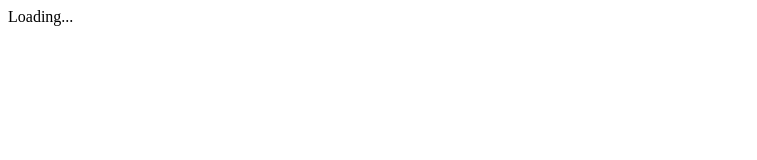
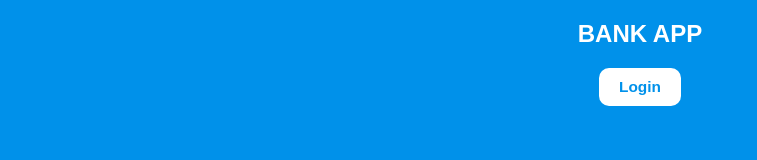
Before and after one commit to carolinabranquinho/bank-app, a plain HTML site: page index.html in a window 1280 px wide. Shown: the whole page, without its empty margins (0-757 px from the left). Drawn offline with Linux system fonts and the light colour scheme.

Commit message:
first challenge

```diff
--- /dev/null
+++ b/app.js
@@ -0,0 +1,50 @@
+const routes = {
+    '/login': { templateId: 'login' },
+    '/dashboard': { templateId: 'dashboard' },
+};
+
+
+
+function updateRoute() {
+    const path = window.location.pathname;
+    const route = routes[path];
+
+
+    if (!route) {
+        return navigate('/login');
+    }
+    const template = document.getElementById(route.templateId);
+    const view = template.content.cloneNode(true);
+    const app = document.getElementById('app');
+    app.innerHTML = '';
+    app.appendChild(view);
+    changeTitle();
+}
+
+updateRoute(login);
+
+function navigate(path) {
+    const location = path.startsWith('/') ? window.location.origin + path : path;
+    window.history.pushState({}, path, location);
+    updateRoute();
+}
+
+function onLinkClick(event) {
+    event.preventDefault();
+    navigate(event.target.href);
+}
+
+function changeTitle(){
+    let title = document.getElementById('page-title');
+    let path = window.location.pathname.split('/');
+
+    if (path[1].includes('dashboard')){
+        title.innerHTML = "Dashboard - Branquinho's Bank";
+        console.log('Dashboard is shown')
+    } else {
+        title.innerHTML = `${path[1].charAt(0).toUpperCase() + path[1].slice(1)} - Branquinho's Bank`
+    }
+}
+
+window.onpopstate = () => updateRoute();
+updateRoute();
--- a/index.html
+++ b/index.html
@@ -2,22 +2,26 @@
 <html lang="en">
   <head>
     <meta charset="UTF-8" />
-    <meta http-equiv="X-UA-Compatible" content="IE=edge" />
     <meta name="viewport" content="width=device-width, initial-scale=1.0" />
-    <title>Branquinho's Bank</title>
+    <title id="page-title"></title>
+    <link rel="stylesheet" href="styles.css" />
+    <script src="app.js" defer></script>
   </head>
+
   <body>
     <div id="app">Loading...</div>
+
     <template id="login">
       <h1>Bank App</h1>
       <section>
-        <a href="/dashboard">Login</a>
+        <a href="/dashboard" onclick="onLinkClick(event)">Login</a>
       </section>
     </template>
+
     <template id="dashboard">
       <header>
         <h1>Bank App</h1>
-        <a href="/login">Logout</a>
+        <a href="/login" onclick="onLinkClick(event)">Logout</a>
       </header>
       <section>Balance: 100$</section>
       <section>
--- /dev/null
+++ b/styles.css
@@ -0,0 +1,92 @@
+/* We'll eventually replace this css, but this gives us some styles for lesson 1 */
+
+:root {
+  /* Colors */
+  --primary: #0091ea;
+  --primary-light: #7bbde6;
+  --accent: #546e7a;
+  --grey: #445;
+  --error: #f52;
+  --background: #f5f5f6;
+  --background-accent: #cfe5f2;
+  --white: #fff;
+  --border: #99a;
+  /* Sizes */
+  --radius: 10px;
+  --space-xs: 5px;
+  --space-sm: 10px;
+  --space-md: 20px;
+  --space-xl: 40px;
+}
+
+/* ------------------------------------------------------------------------ */
+/* Micro reset */
+/* ------------------------------------------------------------------------ */
+
+* {
+  box-sizing: border-box;
+}
+
+html,
+body,
+#app {
+  margin: 0;
+  padding: 0;
+  height: 100%;
+}
+
+/* ------------------------------------------------------------------------ */
+/* General styles */
+/* ------------------------------------------------------------------------ */
+
+body {
+  font-family: Arial, Helvetica, sans-serif;
+  font-size: 14px;
+  background-color: var(--primary);
+  height: 100vh;
+  overflow: hidden;
+}
+
+h1 {
+  color: white;
+  text-align: center;
+  text-transform: uppercase;
+  font-weight: bold;
+  font-size: 1.5rem;
+  margin: var(--space-md) 0;
+}
+
+section,
+header {
+  display: flex;
+  flex-direction: column;
+  justify-content: center;
+  align-items: center;
+}
+
+header {
+  margin-bottom: 1em;
+}
+
+a {
+  margin: 0 auto;
+  padding: var(--space-sm) var(--space-md);
+  border-radius: var(--radius);
+  font-weight: bold;
+  font-size: 1.1em;
+  text-decoration: none;
+  text-align: center;
+  background-color: white;
+  color: var(--primary);
+}
+
+table {
+  min-width: 300px;
+  background-color: white;
+  min-height: 300px;
+}
+
+th {
+  background-color: #ddd;
+  padding: 10px;
+}
```
